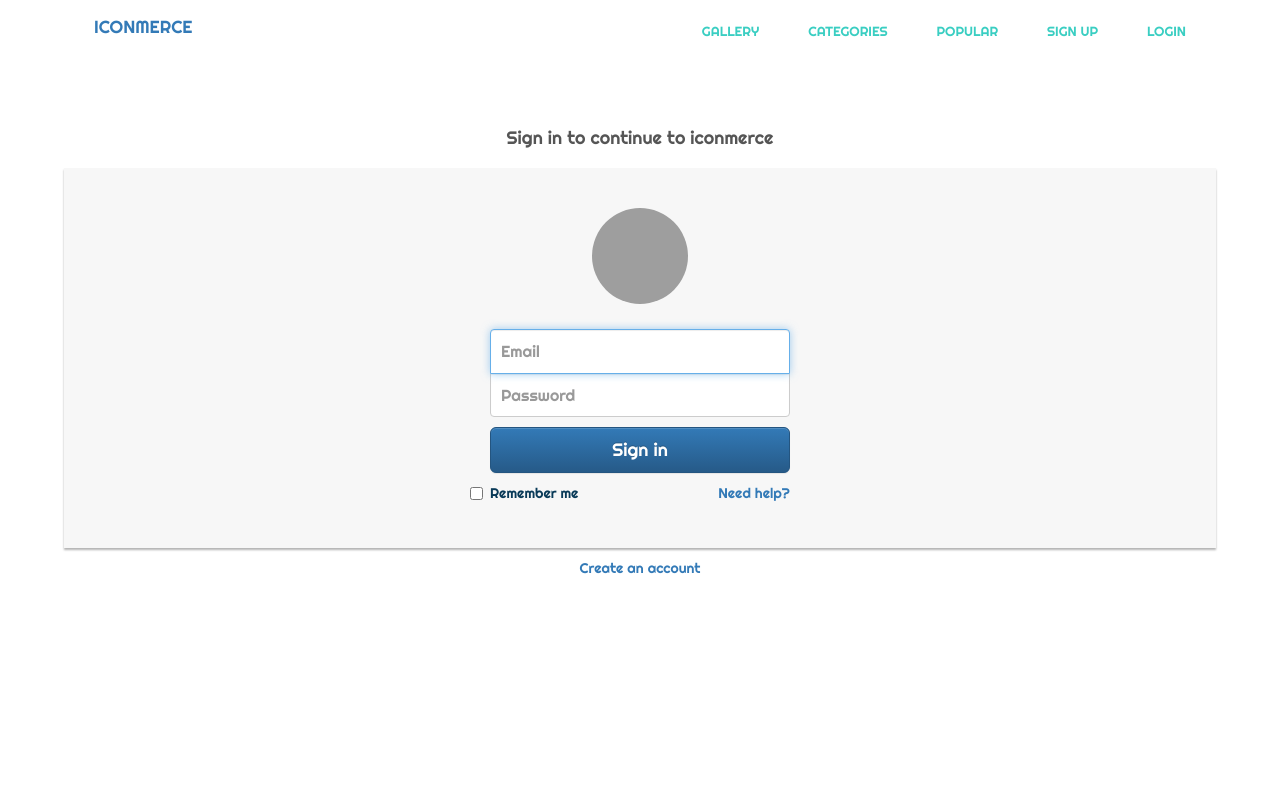
After one commit to ypan92/iconmerce, a PHP site: page /login.php in a window 1280 px wide. The commit adds this page. Run offline with PHP 8.4, Linux system fonts and the light colour scheme; grey boxes are pictures that could not be loaded.

Commit message:
Initial Sign Up and Login Page Added
Added a basic form for signing up as a user and logging in as a user

```diff
--- a/css/style.css
+++ b/css/style.css
@@ -77,7 +77,7 @@ a {
   Media Queries
 ==================================== */
 
-@media (min-width: 769px) {
+@media (min-width: 800px) {
 
 	.container {
 		width: 90%;
@@ -105,3 +105,112 @@ a {
 	}
 
 }
+
+
+.lead,
+label {
+	color: #093a58;
+}
+
+.help-block {
+	color: #3acec2;
+}
+
+.carousel-inner h1,
+legend {
+	color: #337ab7;
+}
+
+body {
+	font-family: 'Righteous', cursive;
+}
+
+
+
+
+
+
+
+
+
+
+
+
+
+
+
+.form-signin
+{
+    max-width: 330px;
+    padding: 15px;
+    margin: 0 auto;
+}
+.form-signin .form-signin-heading, .form-signin .checkbox
+{
+    margin-bottom: 10px;
+}
+.form-signin .checkbox
+{
+    font-weight: normal;
+}
+.form-signin .form-control
+{
+    position: relative;
+    font-size: 16px;
+    height: auto;
+    padding: 10px;
+    -webkit-box-sizing: border-box;
+    -moz-box-sizing: border-box;
+    box-sizing: border-box;
+}
+.form-signin .form-control:focus
+{
+    z-index: 2;
+}
+.form-signin input[type="text"]
+{
+    margin-bottom: -1px;
+    border-bottom-left-radius: 0;
+    border-bottom-right-radius: 0;
+}
+.form-signin input[type="password"]
+{
+    margin-bottom: 10px;
+    border-top-left-radius: 0;
+    border-top-right-radius: 0;
+}
+.account-wall
+{
+    margin-top: 20px;
+    padding: 40px 0px 20px 0px;
+    background-color: #f7f7f7;
+    -moz-box-shadow: 0px 2px 2px rgba(0, 0, 0, 0.3);
+    -webkit-box-shadow: 0px 2px 2px rgba(0, 0, 0, 0.3);
+    box-shadow: 0px 2px 2px rgba(0, 0, 0, 0.3);
+}
+.login-title
+{
+    color: #555;
+    font-size: 18px;
+    font-weight: 400;
+    display: block;
+}
+.profile-img
+{
+    width: 96px;
+    height: 96px;
+    margin: 0 auto 10px;
+    display: block;
+    -moz-border-radius: 50%;
+    -webkit-border-radius: 50%;
+    border-radius: 50%;
+}
+.need-help
+{
+    margin-top: 10px;
+}
+.new-account
+{
+    display: block;
+    margin-top: 10px;
+}
--- a/inc/header.php
+++ b/inc/header.php
@@ -5,6 +5,7 @@
 	<link rel="stylesheet" href="css/bootstrap.min.css">
 	<link rel="stylesheet" href="css/bootstrap-theme.min.css">
 	<link rel="stylesheet" href="css/style.css" type="text/css">
+	<link href='https://fonts.googleapis.com/css?family=Righteous' rel='stylesheet' type='text/css'>
 </head>
 <body>
 
@@ -12,14 +13,14 @@
 
 		<div class="container clearfix">
 
-			<h1 class="name"><a href="#"><?php echo $nameTitle ?></a></h1>
+			<h1 class="name"><a href="index.php"><?php echo $nameTitle ?></a></h1>
 			<ul class="main-nav">
 				<li><a href="#">gallery</a></li>
 				<li><a href="#">categories</a></li>
 				<li><a href="#">popular</a></li>
-				<li><a href="#">new</a></li>
-				<li><a href="#">sign up</a></li>
-				<li><a href="#">login</a></li>
+				<!--li><a href="#">new</a></li-->
+				<li><a href="signup.php">sign up</a></li>
+				<li><a href="login.php">login</a></li>
 			</ul>
 
 		</div>
--- /dev/null
+++ b/login.php
@@ -0,0 +1,34 @@
+<?php
+$pageTitle = "Login";
+$nameTitle = "ICONMERCE";
+include("inc/header.php");
+?>
+
+<br>
+<br>
+<div class="container">
+    <div class="row">
+        <!--div class="col-sm-6 col-md-4 col-md-offset-4"-->
+        <div>
+            <h1 class="text-center login-title">Sign in to continue to iconmerce</h1>
+            <div class="account-wall">
+                <img class="profile-img" src="https://lh5.googleusercontent.com/-b0-k99FZlyE/AAAAAAAAAAI/AAAAAAAAAAA/eu7opA4byxI/photo.jpg?sz=120"
+                    alt="">
+                <form class="form-signin">
+                <input type="text" class="form-control" placeholder="Email" required autofocus>
+                <input type="password" class="form-control" placeholder="Password" required>
+                <button class="btn btn-lg btn-primary btn-block" type="submit">
+                    Sign in</button>
+                <label class="checkbox pull-left">
+                    <input type="checkbox" value="remember-me">
+                    Remember me
+                </label>
+                <a href="#" class="pull-right need-help">Need help? </a><span class="clearfix"></span>
+                </form>
+            </div>
+            <a href="signup.php" class="text-center new-account">Create an account </a>
+        </div>
+    </div>
+</div>
+</body>
+</html>
```
Also changed, not shown: signup.php (added, +64 -0 lines).
